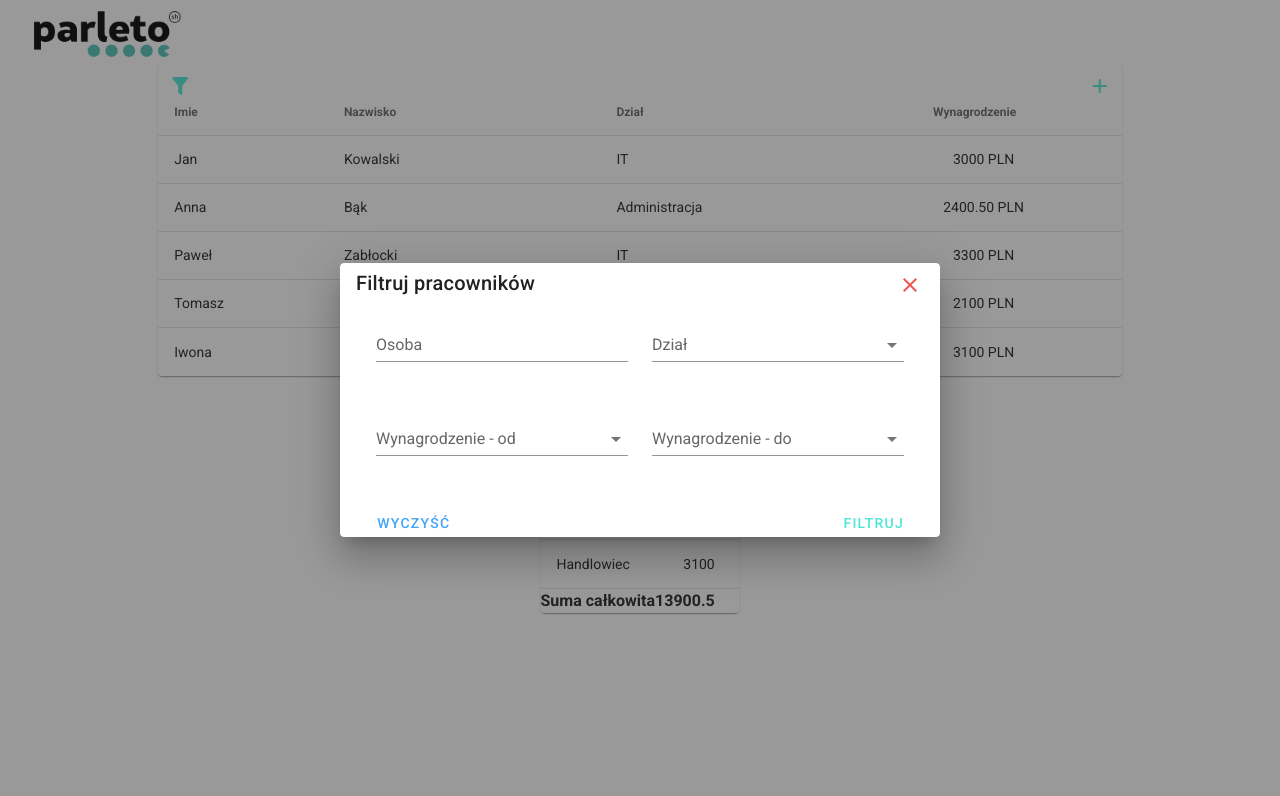
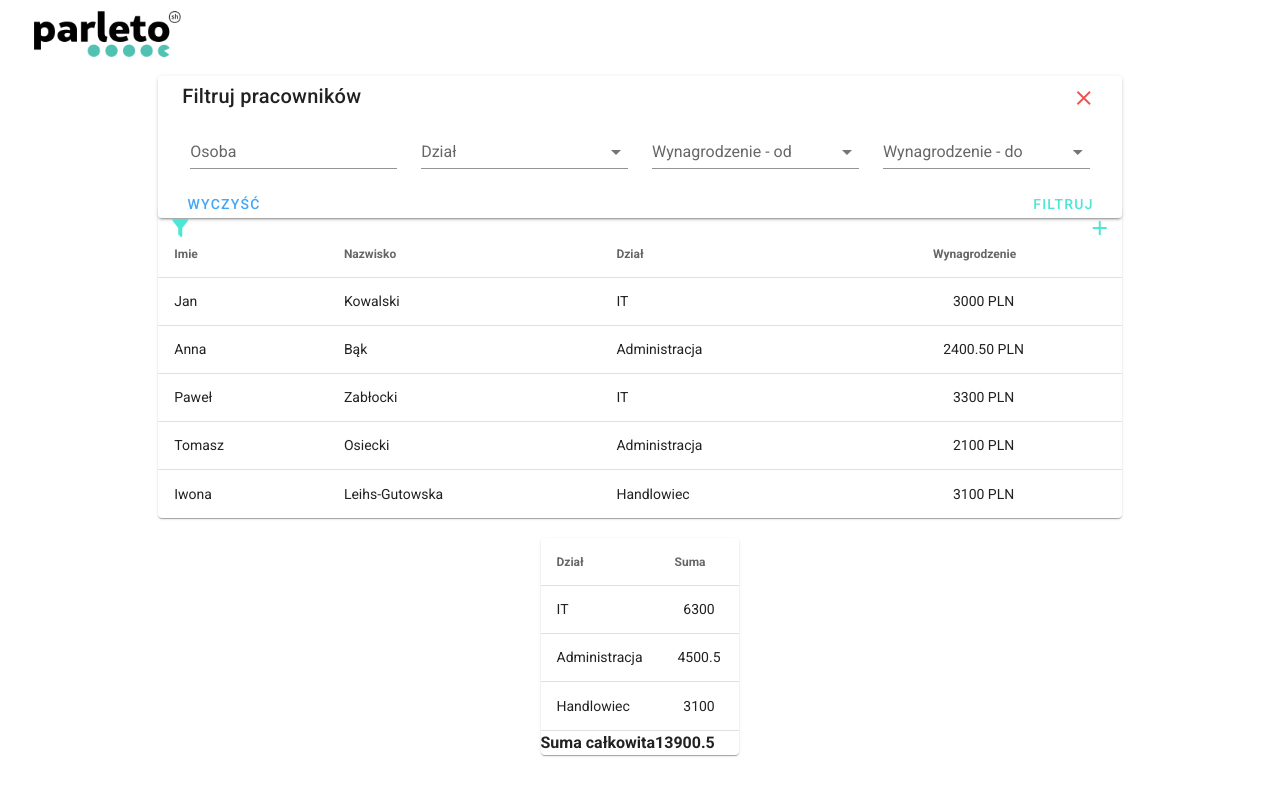
Before and after one commit to Reznot/parleto-assignment, a Vue app in the folder parleto-assignment/: page / in a window 1280 px wide. Both pictures are taken after a click on the button 180 px from the left and 86 px from the top of the page. Shown: the top 796 px of the page. Built offline with nearby package versions, Linux system fonts and the light colour scheme.

Commit message:
filters above table; styling

```diff
--- a/parleto-assignment/src/components/EmployeesDataTable.vue
+++ b/parleto-assignment/src/components/EmployeesDataTable.vue
@@ -3,6 +3,14 @@
     <!-- Employees Table -->
     <v-row v-if="isDataReady" justify="center">
       <v-col cols="10">
+        <FilterEmployees
+          v-if="vd_filterEmployees"
+          v-model="vd_filterEmployees"
+          :departments="departments"
+          :employees="employees"
+          @filter="filterData"
+          @clearFilters="employees = getEmployees()"
+        />
         <v-data-table
           v-model="employees"
           :headers="headers"
@@ -87,14 +95,6 @@
       v-model="vd_addEmployee"
       :departments="departments"
       @update="update()"
-    />
-    <FilterEmployees
-      v-if="vd_filterEmployees"
-      v-model="vd_filterEmployees"
-      :departments="departments"
-      :employees="employees"
-      @filter="filterData"
-      @clearFilters="employees = getEmployees()"
     />
   </v-container>
 </template>
--- a/parleto-assignment/src/components/FilterEmployees.vue
+++ b/parleto-assignment/src/components/FilterEmployees.vue
@@ -1,22 +1,21 @@
 <template>
-  <v-dialog v-model="value" persistent width="600px">
+  <!-- <v-dialog v-model="value" persistent width="600px"> -->
   <v-card>
     <v-card-title>
-        <v-row justify="space-between">
-          <span class="title ml-1">Filtruj pracowników</span>
+      <v-row class="title mx-1" justify="space-between">
+        <span class="title mx-1">Filtruj pracowników</span>
         <v-btn icon color="red lighten-1" @click="closeDialog()">
           <v-icon>mdi-close</v-icon>
         </v-btn>
       </v-row>
     </v-card-title>
 
-      <v-card-text>
-        <v-container>
-          <v-row>
-            <v-col cols="6">
+    <v-card-text class="pb-0">
+      <v-row class="mx-1">
+        <v-col cols="3">
           <v-text-field v-model="filters.person" label="Osoba" clearable />
         </v-col>
-            <v-col cols="6">
+        <v-col cols="3">
           <v-select
             v-model="filters.department"
             :items="departments"
@@ -25,7 +24,7 @@
           ></v-select>
         </v-col>
 
-            <v-col cols="6">
+        <v-col cols="3">
           <v-select
             v-model="filters.amountFrom"
             :items="amounts"
@@ -33,7 +32,7 @@
             clearable
           />
         </v-col>
-            <v-col cols="6">
+        <v-col cols="3">
           <v-select
             v-model="filters.amountTo"
             :items="amounts"
@@ -42,7 +41,6 @@
           />
         </v-col>
       </v-row>
-        </v-container>
     </v-card-text>
 
     <v-card-actions>
@@ -56,11 +54,7 @@
       </v-row>
     </v-card-actions>
   </v-card>
-
-    <v-snackbar v-model="snackbar">
-      {{}}
-    </v-snackbar>
-  </v-dialog>
+  <!-- </v-dialog> -->
 </template>
 
 <script>
@@ -106,6 +100,11 @@ export default {
           this.filters.amountFrom = "";
         }
       }
+    },
+    "filters.person": function() {
+      if (!this.filters.person) {
+        this.filters.person = "";
+      }
     }
   }
 };
```
Lines whose indentation alone changed are shown as unchanged.
